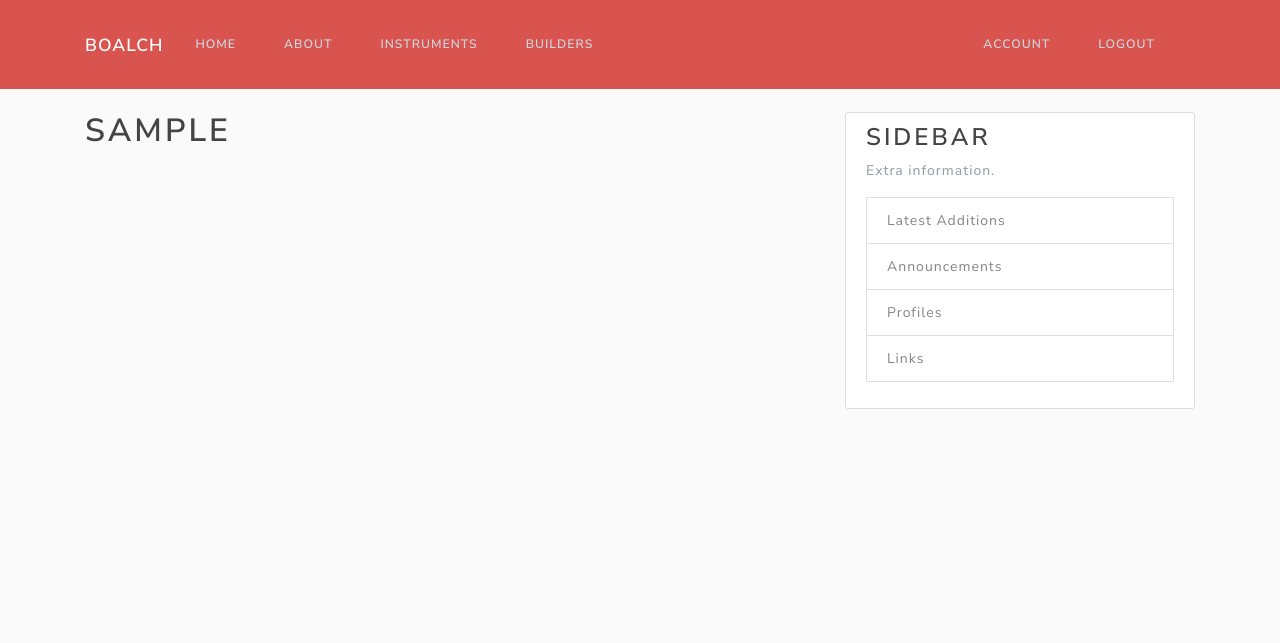
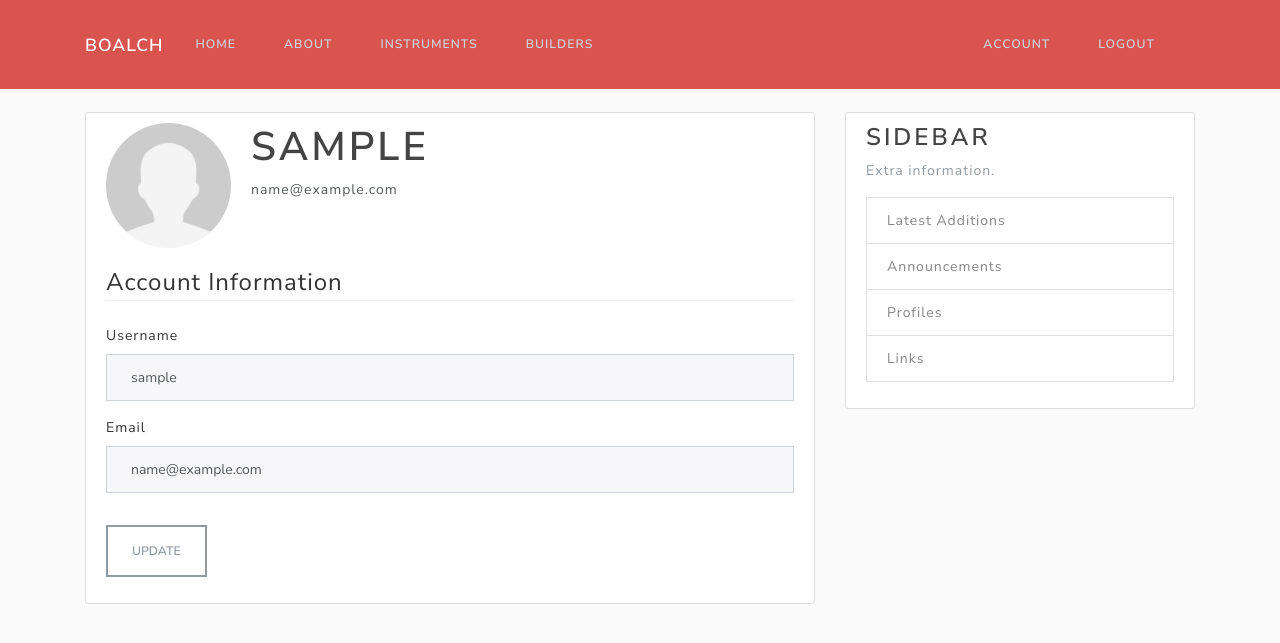
Before and after one commit to GBrachetta/lilform, a Flask app: page /account in a window 1280 px wide. Shown: the top 643 px of the page. Run offline with Flask 2, Linux system fonts and the light colour scheme; the visitor is signed in with stand-in values (Sample User, id 1); data comes from the database, SQL or seed files in the repository; some libraries are stand-ins or nearby versions.

Commit message:
Added update form options

```diff
--- a/lilform/__init__.py
+++ b/lilform/__init__.py
@@ -5,7 +5,7 @@ from flask_bcrypt import Bcrypt
 from flask_login import LoginManager
 
 app = Flask(__name__)
-mode = 'prod'
+mode = 'dev'
 
 if mode == 'dev':
     app.config['SQLALCHEMY_DATABASE_URI'] = os.environ.get(
--- a/lilform/forms.py
+++ b/lilform/forms.py
@@ -1,7 +1,9 @@
 from flask_wtf import FlaskForm
+from flask_login import current_user
 from wtforms import StringField, PasswordField, SubmitField, BooleanField
 from wtforms.validators import DataRequired, Length, Email, EqualTo, ValidationError
 from lilform.models import User
+
 
 class RegistrationForm(FlaskForm):
     username = StringField('Username', validators=[
@@ -12,14 +14,17 @@ class RegistrationForm(FlaskForm):
     confirm_password = PasswordField('Confirm Password', validators=[
         DataRequired(), EqualTo('password')])
     submit = SubmitField('Register')
+
     def validate_username(self, username):
         user = User.query.filter_by(username=username.data).first()
         if user:
             raise ValidationError('The username already exists.')
+
     def validate_email(self, email):
         user = User.query.filter_by(email=email.data).first()
         if user:
             raise ValidationError('The email already exists.')
+
 
 class LoginForm(FlaskForm):
     email = StringField('Email', validators=[DataRequired(), Email()])
@@ -27,3 +32,22 @@ class LoginForm(FlaskForm):
                              DataRequired(), Length(min=6, max=12)])
     remember = BooleanField('Remember Me')
     submit = SubmitField('Login')
+
+
+class UpdateAccountForm(FlaskForm):
+    username = StringField('Username', validators=[
+                           DataRequired(), Length(min=2, max=20,)])
+    email = StringField('Email', validators=[DataRequired(), Email()])
+    submit = SubmitField('Update')
+
+    def validate_username(self, username):
+        if username.data != current_user.username:
+            user = User.query.filter_by(username=username.data).first()
+            if user:
+                raise ValidationError('The username already exists.')
+
+    def validate_email(self, email):
+        if email.data != current_user.email:
+            user = User.query.filter_by(email=email.data).first()
+            if user:
+                raise ValidationError('The email already exists.')
--- a/lilform/routes.py
+++ b/lilform/routes.py
@@ -1,6 +1,6 @@
 from flask import render_template, url_for, flash, redirect, request
 from lilform import app, db, bcrypt
-from lilform.forms import RegistrationForm, LoginForm
+from lilform.forms import RegistrationForm, LoginForm, UpdateAccountForm
 from lilform.models import User, Builder, Instrument
 from flask_login import login_user, current_user, logout_user, login_required
 
@@ -101,10 +101,22 @@ def logout():
     return redirect(url_for('home'))
 
 
-@app.route('/account')
+@app.route('/account', methods=['POST', 'GET'])
 @login_required
 def account():
-    return render_template('account.html', title='Account')
+    form = UpdateAccountForm()
+    if form.validate_on_submit():
+        current_user.username = form.username.data
+        current_user.email = form.email.data
+        db.session.commit()
+        flash('Your account has been updated', 'success')
+        return redirect(url_for('account'))
+    elif request.method == 'GET':
+        form.username.data = current_user.username
+        form.email.data = current_user.email
+    image_file = url_for(
+        'static', filename='profile_pics/' + current_user.image_file)
+    return render_template('account.html', title='Account', image_file=image_file, form=form)
 
 
 @app.route('/builders')
--- a/lilform/templates/account.html
+++ b/lilform/templates/account.html
@@ -1,5 +1,49 @@
 {% extends 'layout.html' %}
 {% block content %}
-<h1>{{ current_user.username }}</h1>
+
+<div class="content-section">
+    <div class="media">
+        <img class="rounded-circle account-img" src="{{ image_file }}">
+        <div class="media-body">
+            <h2 class="account-heading">{{ current_user.username }}</h2>
+            <p class="text-secondary">{{ current_user.email}}</p>
+        </div>
+    </div>
+    <form method="POST" action="" novalidate>
+        {{ form.hidden_tag() }}
+        <fieldset class="form-group">
+            <legend class="border-bottom mb-4">Account Information</legend>
+            <div class="form-group">
+                {{ form.username.label(class="form-control-label")}}
+                {% if form.username.errors %}
+                {{ form.username(class="form-control form-control-md is-invalid")}}
+                <div class="invalid-feedback">
+                    {% for error in form.username.errors %}
+                    <span>{{ error }}</span>
+                    {% endfor %}
+                </div>
+                {% else %}
+                {{ form.username(class="form-control form-control-md")}}
+                {% endif %}
+            </div>
+            <div class="form-group">
+                {{ form.email.label(class="form-control-label")}}
+                {% if form.email.errors %}
+                {{ form.email(class="form-control form-control-md is-invalid")}}
+                <div class="invalid-feedback">
+                    {% for error in form.email.errors %}
+                    <span>{{ error }}</span>
+                    {% endfor %}
+                </div>
+                {% else %}
+                {{ form.email(class="form-control form-control-md")}}
+                {% endif %}
+            </div>
+        </fieldset>
+        <div class="form-group">
+            {{ form.submit(class="btn btn-outline-secondary")}}
+        </div>
+    </form>
+</div>
 
 {% endblock content %}
```
Also changed, not shown: lilform/static/profile_pics/default.jpg (added).
